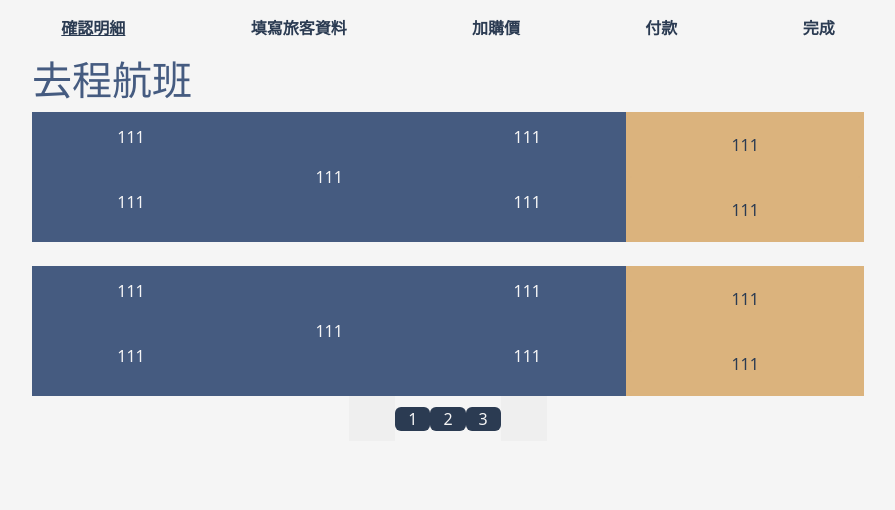
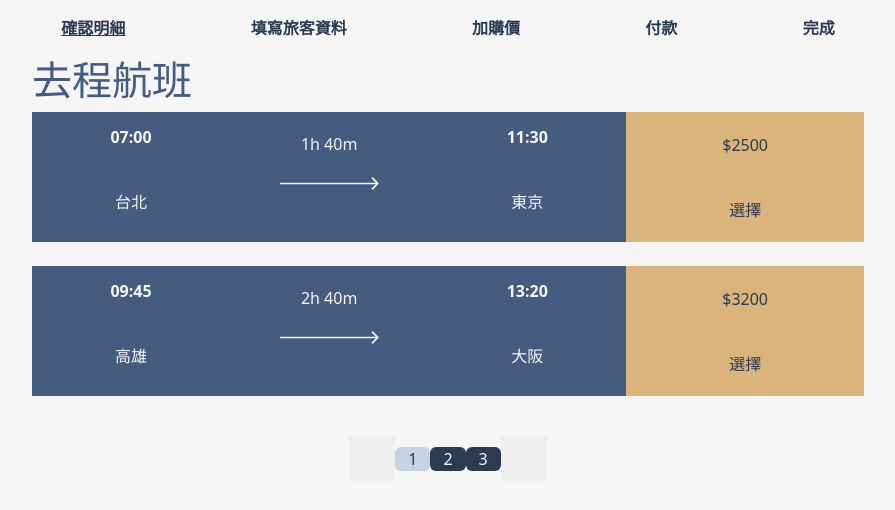
Before and after one commit to wang8881012/flight, a PHP site: page /html/search.html in a window 1280 px wide. Shown: the part 72-582 px from the top of the page, without its empty margins (192-1087 px from the left). Run offline with PHP 8.4, Linux system fonts and the light colour scheme; style sheets or scripts are compiled from the project's sources; some web fonts are replaced.

Commit message:
新增航班資料渲染功能，更新樣式以改善使用者介面

```diff
--- a/project/src/html/search.html
+++ b/project/src/html/search.html
@@ -7,6 +7,7 @@
   <title>Document</title>
   <link rel="stylesheet" href="/project/dist/css/search.css">
   <link rel="stylesheet" href="/project/dist/css/style.css">
+  <script src="../js/search.js"></script>
 
 
 </head>
@@ -52,46 +53,9 @@
     <!-- 去程 -->
     <div class="journey">
       <h1>去程航班</h1>
-      <div class="Outbound">
-        <div class="OutboundLeft">
-          <p>111</p>
-          <p>111</p>
-        </div>
-        <div class="OutboundLeftCenter">111</div>
-        <div class="OutboundLeft">
-          <p>111</p>
-          <p>111</p>
-        </div>
-        <div class="OutboundRight">
-          <div class="btn OutboundRightTicket">111</div>
-          <div class="btn OutboundRightTicket">111</div>
-        </div>
-      </div>
-      <br>
-      <div class="Outbound">
-        <div class="OutboundLeft">
-          <p>111</p>
-          <p>111</p>
-        </div>
-        <div class="OutboundLeftCenter">111</div>
-        <div class="OutboundLeft">
-          <p>111</p>
-          <p>111</p>
-        </div>
-        <div class="OutboundRight">
-          <div class="btn OutboundRightTicket">111</div>
-          <div class="btn OutboundRightTicket">111</div>
-        </div>
-      </div>
-      <div class="ConfirmIcon">
-        <button><i class="bi bi-rewind-btn-fill"></i></button>
-        <button><i class="bi bi-skip-start-btn-fill"></i></button>
-        <button class="btn">1</button>
-        <button class="btn">2</button>
-        <button class="btn">3</button>
-        <button><i class="bi bi-skip-end-btn-fill"></i></button>
-        <button><i class="bi bi-fast-forward-btn-fill"></i></button>
-      </div>
+      <div id="flight-container"></div>
+      <div id="pagination-controls" class="ConfirmIcon mt-3"></div>
+
     </div>
 
   </article>
--- a/project/src/js/search.js
+++ b/project/src/js/search.js
@@ -0,0 +1,92 @@
+// 假資料
+const flights = [
+    { departure: { city: '台北', time: '07:00' }, center: '1h 40m', arrival: { city: '東京', time: '11:30' }, buttons: ['$2500', '選擇'] },
+    { departure: { city: '高雄', time: '09:45' }, center: '2h 40m', arrival: { city: '大阪', time: '13:20' }, buttons: ['$3200', '選擇'] },
+    { departure: { city: '台北', time: '06:00' }, center: '3h 40m', arrival: { city: '東京', time: '11:30' }, buttons: ['$2500', '選擇'] },
+    { departure: { city: '高雄', time: '09:45' }, center: '4h 40m', arrival: { city: '大阪', time: '13:20' }, buttons: ['$3200', '選擇'] },
+    { departure: { city: '花蓮', time: '10:00' }, center: '5h 10m', arrival: { city: '首爾', time: '12:30' }, buttons: ['$3100', '選擇'] },
+    { departure: { city: '台中', time: '08:30' }, center: '6h 15m', arrival: { city: '名古屋', time: '11:00' }, buttons: ['$2700', '選擇'] },
+    { departure: { city: '高雄', time: '09:45' }, center: '7h 40m', arrival: { city: '大阪', time: '13:20' }, buttons: ['$3200', '選擇'] },
+    { departure: { city: '花蓮', time: '10:00' }, center: '5h 10m', arrival: { city: '首爾', time: '12:30' }, buttons: ['$3100', '選擇'] },
+    { departure: { city: '台中', time: '08:30' }, center: '2h 15m', arrival: { city: '名古屋', time: '11:00' }, buttons: ['$2700', '選擇'] },
+];
+
+let currentPage = 1;
+const itemsPerPage = 2;
+const totalPages = Math.ceil(flights.length / itemsPerPage);
+
+// 渲染航班內容
+function renderFlights() {
+    const container = document.getElementById('flight-container');
+    container.innerHTML = '';
+
+    const start = (currentPage - 1) * itemsPerPage;
+    const end = start + itemsPerPage;
+    const pageItems = flights.slice(start, end);
+
+    pageItems.forEach(flight => {
+        const div = document.createElement('div');
+        div.innerHTML = `
+        <div class="Outbound">
+            <div class="OutboundLeft">
+                <p><strong>${flight.departure.time}</strong></p>
+                <p>${flight.departure.city}</p>
+            </div>
+            <div class="OutboundLeftCenter">
+                ${flight.center}
+                <img src="../photo/Line 6.svg" alt="flight path" class="FlightLine">
+            </div>
+            <div class="OutboundLeft">
+                <p><strong>${flight.arrival.time}</strong></p>
+                <p>${flight.arrival.city}</p>
+            </div>
+            <div class="OutboundRight">
+                <div class="btn OutboundRightTicket">${flight.buttons[0]}</div>
+                <div class="btn OutboundRightTicket">${flight.buttons[1]}</div>
+            </div>
+        </div><br>
+        `;
+        container.appendChild(div);
+    });
+}
+
+// 渲染分頁按鈕（最多顯示 3 個頁碼）
+function renderPagination() {
+    const pagination = document.getElementById('pagination-controls');
+    pagination.innerHTML = '';
+
+    pagination.innerHTML += `
+        <button onclick="goToPage(1)"><i class="bi bi-rewind-btn-fill"></i></button>
+        <button onclick="goToPage(${Math.max(1, currentPage - 1)})"><i class="bi bi-skip-start-btn-fill"></i></button>
+    `;
+
+    let start = Math.max(1, currentPage - 1);
+    let end = Math.min(totalPages, start + 2);
+    if (end - start < 2) start = Math.max(1, end - 2);
+
+    for (let i = start; i <= end; i++) {
+        const activeClass = i === currentPage ? 'btn-active' : 'btn-inactive';
+        pagination.innerHTML += `
+  <button class="btn ${activeClass}" onclick="goToPage(${i})">${i}</button>
+`;
+    }
+
+    pagination.innerHTML += `
+        <button onclick="goToPage(${Math.min(totalPages, currentPage + 1)})"><i class="bi bi-skip-end-btn-fill"></i></button>
+        <button onclick="goToPage(${totalPages})"><i class="bi bi-fast-forward-btn-fill"></i></button>
+    `;
+}
+
+// 切換分頁
+function goToPage(page) {
+    if (page < 1 || page > totalPages) return;
+    currentPage = page;
+    renderFlights();
+    renderPagination();
+}
+
+// 初始化
+window.onload = () => {
+    renderFlights();
+    renderPagination();
+};
--- a/project/src/scss/search.scss
+++ b/project/src/scss/search.scss
@@ -85,7 +85,13 @@ nav {
             color: $text-inverse;
             flex-direction: row;
             text-align: center;
-            line-height: 130px;
+            line-height: 65px;
+
+            .FlightLine {
+                width: 50%;
+                display: block;
+                margin: 0 auto;
+            }
         }
     }
 
@@ -122,5 +128,15 @@ nav {
             color: $text-inverse;
             background-color: $brand-primary;
         }
+
+        .btn-active {
+            background-color: $card-bg-alt;
+            color: $text-primary;
+        }
+
+        .btn-inactive {
+            background-color: $brand-primary;
+            color: $text-inverse;
+        }
     }
 }
```
Also changed, not shown: project/dist/css/search.css (+14 -1 lines), project/src/photo/Line 6.svg (added), 1 other file.
